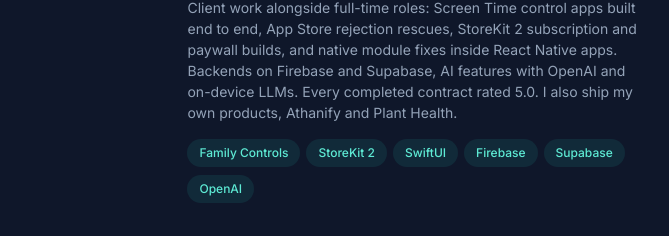
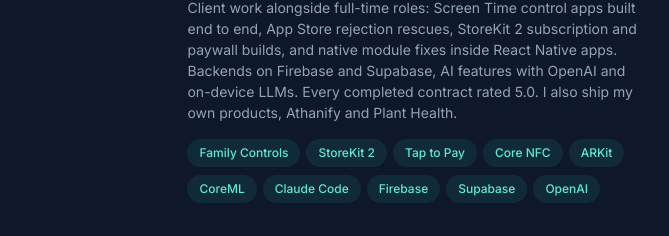
Before and after one commit to masadchattha/asadchattha-com, an Astro site in the folder main/: page / in a window 1280 px wide. Shown: the part 1439-1675 px from the top of the page, without its empty margins (593-1262 px from the left). Built offline with nearby package versions, Linux system fonts and the light colour scheme; Astro itself is replaced by a stand-in of ours.

Commit message:
feat: unique edge tags on freelance entry — Tap to Pay, Core NFC, ARKit, CoreML, Claude Code

```diff
--- a/main/src/pages/index.astro
+++ b/main/src/pages/index.astro
@@ -143,7 +143,7 @@ const jobs = [
     url: 'https://calendly.com/m-asad-dev/ios-apps-consultation',
     description:
       'Client work alongside full-time roles: Screen Time control apps built end to end, App Store rejection rescues, StoreKit 2 subscription and paywall builds, and native module fixes inside React Native apps. Backends on Firebase and Supabase, AI features with OpenAI and on-device LLMs. Every completed contract rated 5.0. I also ship my own products, Athanify and Plant Health.',
-    tags: ['Family Controls', 'StoreKit 2', 'SwiftUI', 'Firebase', 'Supabase', 'OpenAI'],
+    tags: ['Family Controls', 'StoreKit 2', 'Tap to Pay', 'Core NFC', 'ARKit', 'CoreML', 'Claude Code', 'Firebase', 'Supabase', 'OpenAI'],
   },
   {
     range: '2023 — Present',
```
